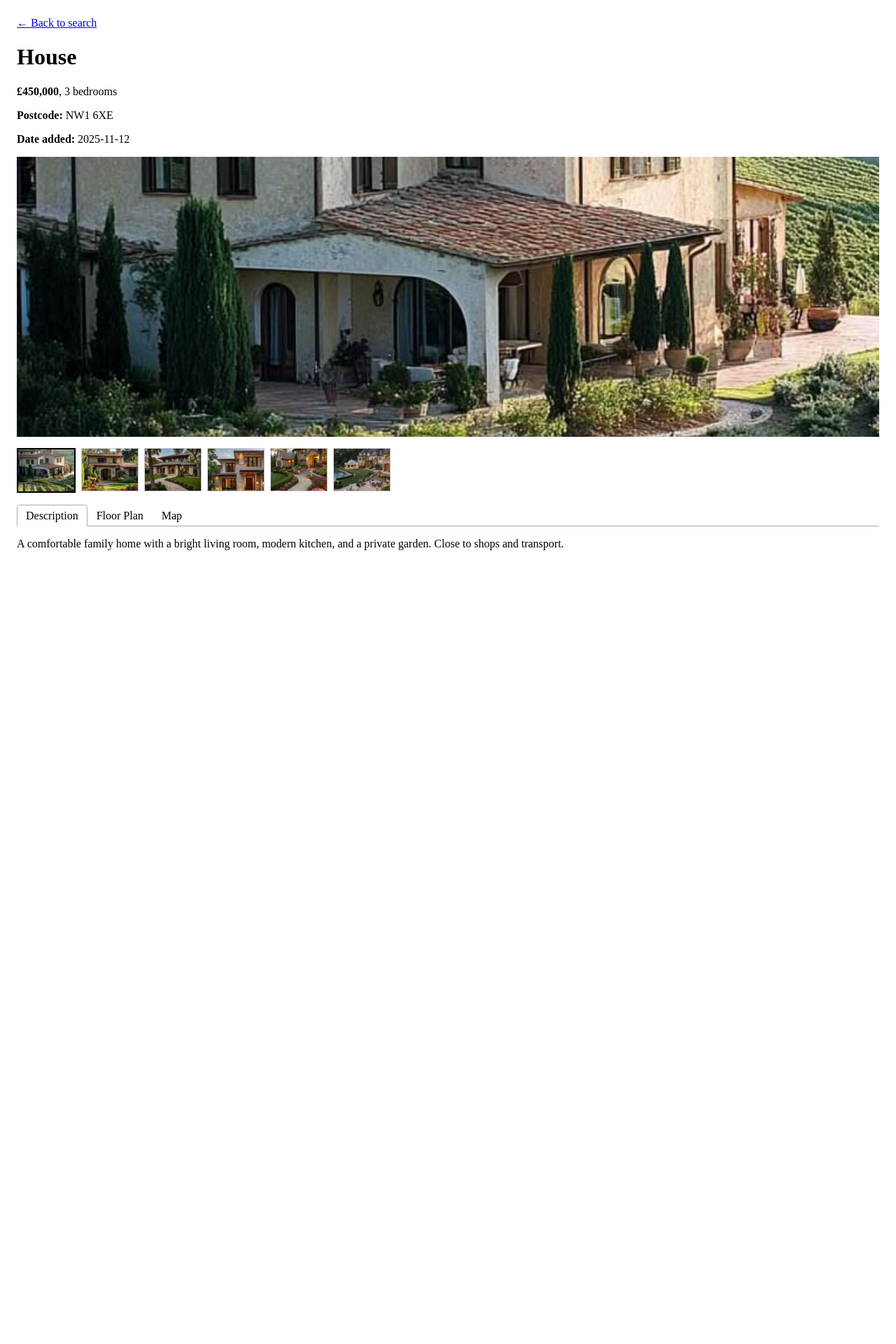
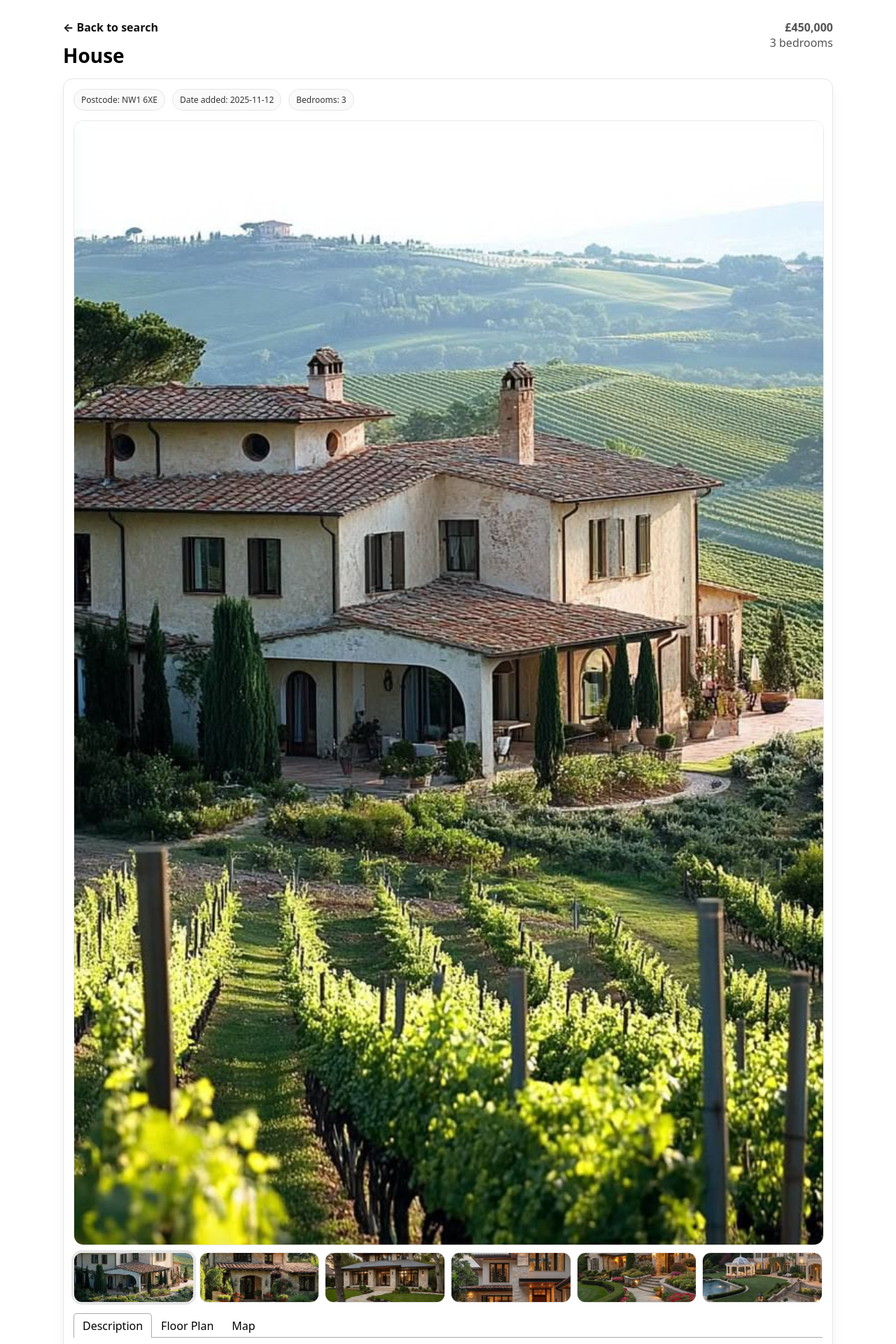
Before and after one commit to Jinaaaaks/estate-agent-spa, a React (Create React App) app: page /property/p1 in a window 1280 px wide. Shown: the top 1920 px of the page at 70% size. Before the commit the page ends 826 px from the top, so only its background shows below. Built offline with nearby package versions, Linux system fonts and the light colour scheme.

Commit message:
style: polish the property page UI and gallery

```diff
--- a/src/pages/PropertyPage.jsx
+++ b/src/pages/PropertyPage.jsx
@@ -1,4 +1,5 @@
-import { useMemo, useState } from "react";
+import SearchPage from "../styles/SearchPage.css";
+import { useEffect, useMemo, useState } from "react";
 import { Link, useParams } from "react-router-dom";
 import { Tabs, TabList, Tab, TabPanel } from "react-tabs";
 import "react-tabs/style/react-tabs.css";
@@ -7,84 +8,96 @@ import properties from "../data/properties.json";
 export default function PropertyPage() {
   const { id } = useParams();
 
-  // Always define property, every render
   const property = useMemo(() => properties.find((p) => p.id === id), [id]);
 
-  // ✅ Hook is always called, every render, same order
-  // If property is missing, fallback to empty string
-  const [mainImage, setMainImage] = useState(() =>
-    property?.images?.[0] ?? ""
-  );
+  const [mainImage, setMainImage] = useState("");
 
-  // Keep mainImage in sync when id changes
-  // If you click a different property, it updates the main image
-  if (property && property.images && property.images[0] && mainImage === "") {
-    // setMainImage inside render is not ideal. So we avoid this pattern.
-    // We'll handle sync in a safe way below.
+  // Keep main image synced when opening a different property
+  useEffect(() => {
+    if (property?.images?.length) {
+      setMainImage(property.images[0]);
+    } else {
+      setMainImage("");
     }
+  }, [property]);
 
-  // If no property, return not found after hooks are declared
   if (!property) {
     return (
-      <main style={{ padding: 16 }}>
-        <Link to="/">← Back to search</Link>
-        <h1>Property not found</h1>
-        <p>This property does not exist.</p>
+      <main className="page">
+        <Link className="link" to="/">
+          ← Back to search
+        </Link>
+
+        <section className="card" style={{ marginTop: 12 }}>
+          <h1 className="title" style={{ marginBottom: 6 }}>
+            Property not found
+          </h1>
+          <p className="subtle">This property does not exist.</p>
+        </section>
       </main>
     );
   }
 
-  // If property exists but state is empty, show first image
-  const safeMainImage = mainImage || property.images[0];
+  const safeMainImage = mainImage || property.images?.[0] || "";
 
   return (
-    <main style={{ padding: 16 }}>
-      <Link to="/">← Back to search</Link>
+    <main className="page">
+      <div className="header">
+        <div>
+          <Link className="link" to="/">
+            ← Back to search
+          </Link>
+          <h1 className="title" style={{ marginTop: 10 }}>
+            {property.type}
+          </h1>
+        </div>
 
-      <h1>{property.type}</h1>
+        <p className="subtle" style={{ textAlign: "right" }}>
+          <strong>£{property.price.toLocaleString()}</strong>
+          <br />
+          {property.bedrooms} bedrooms
+        </p>
+      </div>
 
-      <p>
-        <strong>£{property.price.toLocaleString()}</strong>, {property.bedrooms}{" "}
-        bedrooms
-      </p>
+      <section className="card" style={{ marginBottom: 16 }}>
+        <div className="metaRow">
+          <span className="badge">Postcode: {property.postcode}</span>
+          <span className="badge">Date added: {property.dateAdded}</span>
+          <span className="badge">Bedrooms: {property.bedrooms}</span>
+        </div>
 
-      <p>
-        <strong>Postcode:</strong> {property.postcode}
-      </p>
+        {/* Gallery */}
+        <div className="gallery">
+          <div className="mainImg">
+            {safeMainImage ? (
+              <img src={safeMainImage} alt="Property" />
+            ) : (
+              <div className="subtle" style={{ padding: 12 }}>
+                No image available.
+              </div>
+            )}
+          </div>
 
-      <p>
-        <strong>Date added:</strong> {property.dateAdded}
-      </p>
-
-      <img
-        src={safeMainImage}
-        alt="Property"
-        style={{
-          width: "100%",
-          maxHeight: 400,
-          objectFit: "cover",
-          marginBottom: 12,
-        }}
-      />
-
-      <div style={{ display: "flex", gap: 8, marginBottom: 16 }}>
+          {property.images?.length > 0 && (
+            <div className="thumbs">
               {property.images.map((img, index) => (
-          <img
+                <button
                   key={index}
-            src={img}
-            alt="Thumbnail"
-            style={{
-              width: 80,
-              height: 60,
-              objectFit: "cover",
-              cursor: "pointer",
-              border: safeMainImage === img ? "2px solid black" : "1px solid #ccc",
-            }}
+                  type="button"
+                  className={
+                    safeMainImage === img ? "thumbBtn thumbActive" : "thumbBtn"
+                  }
                   onClick={() => setMainImage(img)}
-          />
+                  title="View image"
+                >
+                  <img src={img} alt={`Thumbnail ${index + 1}`} />
+                </button>
               ))}
             </div>
+          )}
+        </div>
 
+        {/* Tabs */}
         <Tabs>
           <TabList>
             <Tab>Description</Tab>
@@ -93,31 +106,47 @@ export default function PropertyPage() {
           </TabList>
 
           <TabPanel>
-          <p>{property.longDescription}</p>
+            <p className="desc" style={{ marginTop: 12 }}>
+              {property.longDescription}
+            </p>
           </TabPanel>
 
           <TabPanel>
+            {property.floorPlan ? (
               <img
                 src={property.floorPlan}
                 alt="Floor plan"
-            style={{ maxWidth: "100%", border: "1px solid #ccc" }}
+                style={{
+                  maxWidth: "100%",
+                  border: "1px solid #e6e6e6",
+                  borderRadius: 12,
+                  marginTop: 12,
+                }}
               />
+            ) : (
+              <p className="subtle" style={{ marginTop: 12 }}>
+                No floor plan available.
+              </p>
+            )}
           </TabPanel>
 
           <TabPanel>
+            <div style={{ marginTop: 12 }}>
               <iframe
                 title="map"
                 width="100%"
-            height="300"
-            style={{ border: 0 }}
+                height="320"
+                style={{ border: 0, borderRadius: 12 }}
                 loading="lazy"
                 allowFullScreen
                 src={`https://www.google.com/maps?q=${encodeURIComponent(
                   property.postcode
                 )}&output=embed`}
               />
+            </div>
           </TabPanel>
         </Tabs>
+      </section>
     </main>
   );
 }
--- a/src/pages/SearchPage.jsx
+++ b/src/pages/SearchPage.jsx
@@ -14,7 +14,7 @@ import "rc-slider/assets/index.css";
 import { useFavourites } from "../context/FavouritesContext";
 
 export default function SearchPage() {
-  // This object holds what the user has typed/selected in the search form
+  // The object holds what the user has typed/selected in the search form
   const [filters, setFilters] = useState({
     type: "",
     priceRange: [0, 1000000],
@@ -26,7 +26,7 @@ export default function SearchPage() {
    const { favouriteIds, addFavourite, removeFavourite, clearFavourites } = useFavourites();
 
 
-  // Helper to update one field in filters
+  // Helps to update one field in filters
   function handleChange(e) {
     const { name, value } = e.target;
 
--- a/src/styles/SearchPage.css
+++ b/src/styles/SearchPage.css
@@ -275,3 +275,63 @@
   transform: translateY(-1px);
   transition: transform 120ms ease;
 }
+
+/*for the property page */
+.metaRow {
+  display: flex;
+  gap: 10px;
+  flex-wrap: wrap;
+  margin-bottom: 14px;
+}
+
+.gallery {
+  display: grid;
+  gap: 10px;
+  margin-bottom: 14px;
+}
+
+.mainImg {
+  width: 100%;
+  border-radius: 14px;
+  border: 1px solid #e9e9e9;
+  overflow: hidden;
+  background: #fff;
+}
+
+.mainImg img {
+  width: 100%;
+  height: auto;
+  display: block;
+}
+
+.thumbs {
+  display: grid;
+  grid-template-columns: repeat(6, minmax(0, 1fr));
+  gap: 8px;
+}
+
+@media (max-width: 720px) {
+  .thumbs {
+    grid-template-columns: repeat(3, minmax(0, 1fr));
+  }
+}
+
+.thumbBtn {
+  border: 1px solid #e6e6e6;
+  border-radius: 12px;
+  padding: 0;
+  overflow: hidden;
+  background: #fff;
+  cursor: pointer;
+}
+
+.thumbBtn img {
+  width: 100%;
+  height: 70px;
+  object-fit: cover;
+  display: block;
+}
+
+.thumbActive {
+  outline: 3px solid rgba(0, 0, 0, 0.1);
+}
```
Lines whose indentation alone changed are shown as unchanged.
